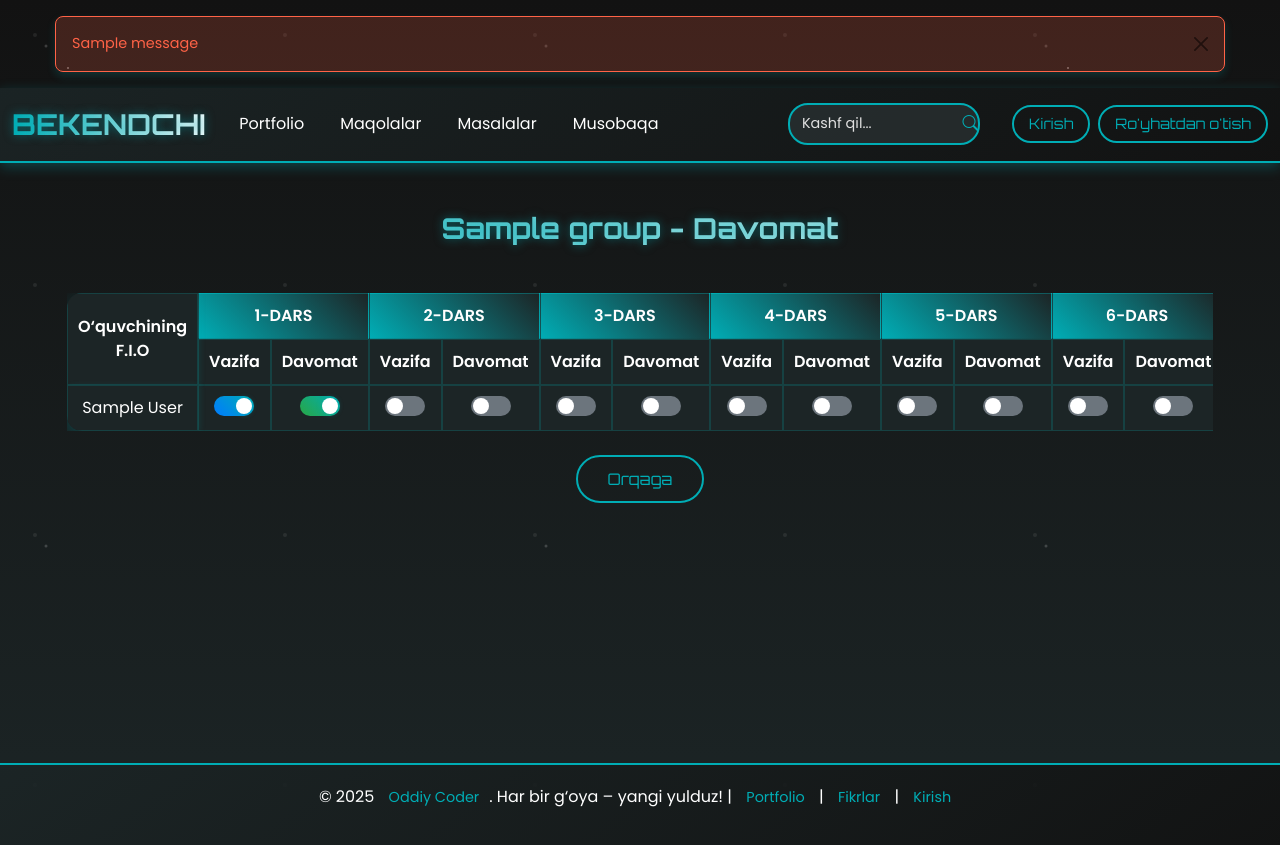
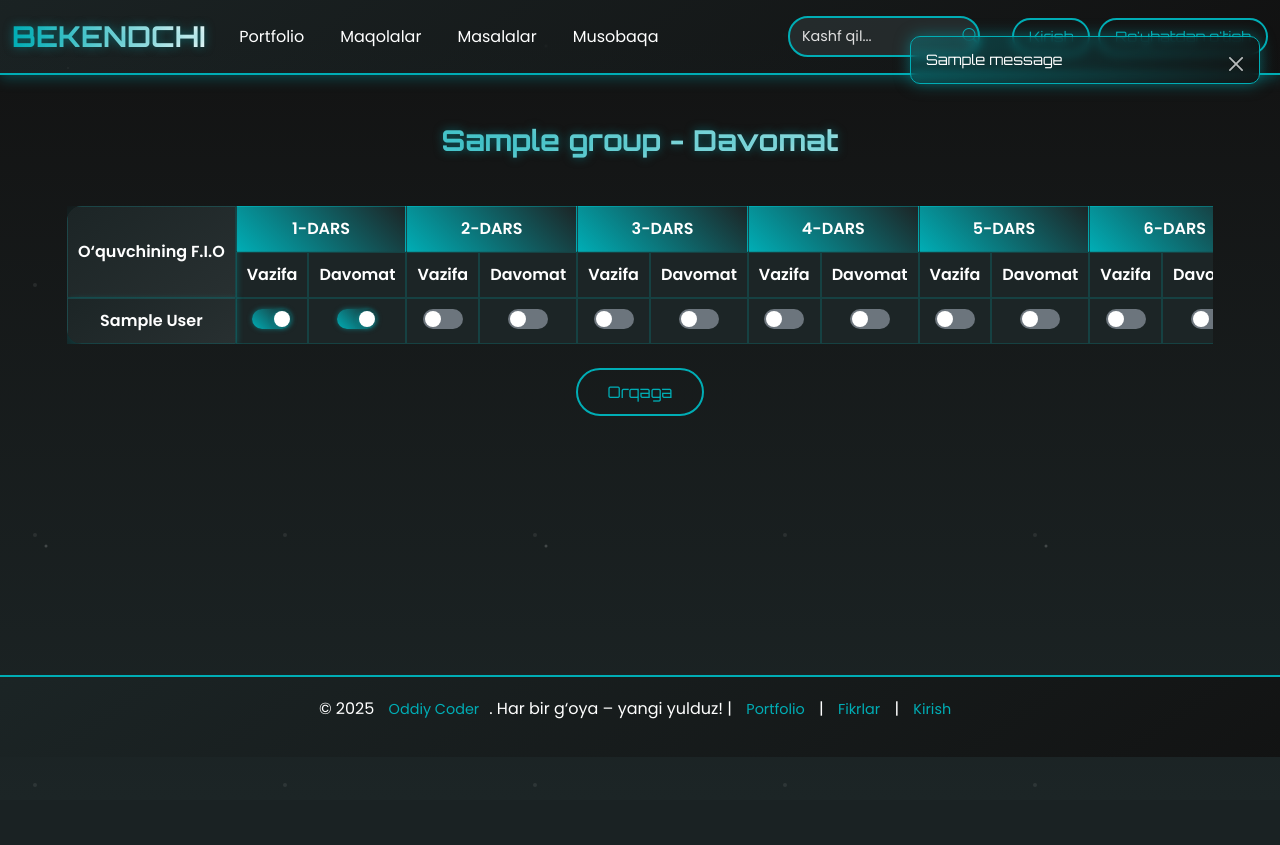
Before and after one commit to davronovuz/bekendchi, a Django app: page /ustozlar/group/1/ in a window 1280 px wide. After the commit the page ends 787 px from the top, so only its background shows below. Run offline with Django 5.2, Linux system fonts and the light colour scheme; tables that the repository leaves empty hold one stand-in row (values such as "Sample post"); one stand-in notice (Sample message) is shown.

Commit message:
ozgarishlar davomatda

```diff
--- a/templates/base.html
+++ b/templates/base.html
@@ -258,14 +258,70 @@
         background: rgba(34, 40, 49, 0.9);
       }
 
-      /* Alert */
-      .alert {
-        border-radius: 8px;
-        box-shadow: 0 4px 8px rgba(0, 173, 181, 0.2);
-        background: rgba(255, 99, 71, 0.2);
-        border: 1px solid #ff6347;
-        color: #ff6347;
+      /* Custom Alert */
+      .messages-container {
+        position: fixed;
+        top: 20px;
+        right: 20px;
+        z-index: 1050;
+        max-width: 350px;
+        width: 100%;
+      }
+
+      .custom-alert {
+        background: linear-gradient(145deg, rgba(0, 173, 181, 0.2), rgba(18, 18, 18, 0.8));
+        border: 1px solid #00adb5;
+        border-radius: 10px;
+        padding: 12px 15px;
+        margin-bottom: 10px;
+        font-family: 'Orbitron', sans-serif;
         font-size: 0.9rem;
+        color: #ffffff;
+        box-shadow: 0 0 15px rgba(0, 173, 181, 0.5);
+        backdrop-filter: blur(5px);
+        animation: slideIn 0.5s ease-out;
+        transition: all 0.3s ease;
+      }
+
+      .custom-alert:hover {
+        box-shadow: 0 0 20px rgba(0, 173, 181, 0.7);
+        transform: translateY(-2px);
+      }
+
+      .custom-alert-success {
+        border-color: #00adb5;
+        background: linear-gradient(145deg, rgba(0, 173, 181, 0.3), rgba(18, 18, 18, 0.8));
+      }
+
+      .custom-alert-error {
+        border-color: #ff4d4d;
+        background: linear-gradient(145deg, rgba(255, 77, 77, 0.2), rgba(18, 18, 18, 0.8));
+      }
+
+      .custom-alert-info {
+        border-color: #4d79ff;
+        background: linear-gradient(145deg, rgba(77, 121, 255, 0.2), rgba(18, 18, 18, 0.8));
+      }
+
+      .custom-alert .btn-close {
+        filter: invert(1);
+        opacity: 0.7;
+        transition: opacity 0.3s ease;
+      }
+
+      .custom-alert .btn-close:hover {
+        opacity: 1;
+      }
+
+      @keyframes slideIn {
+        from {
+          opacity: 0;
+          transform: translateY(-20px);
+        }
+        to {
+          opacity: 1;
+          transform: translateY(0);
+        }
       }
 
       /* Responsive adjustments */
@@ -342,6 +398,15 @@
           font-size: 0.8rem;
           margin: 0 5px;
         }
+        .messages-container {
+          top: 10px;
+          right: 10px;
+          max-width: 90%;
+        }
+        .custom-alert {
+          font-size: 0.8rem;
+          padding: 10px 12px;
+        }
       }
     </style>
   </head>
@@ -352,11 +417,11 @@
     <div class="stars-layer layer3"></div>
 
     <!-- Messages -->
-    <div class="container mt-3">
+    <div class="messages-container mt-3">
       {% if messages %}
         {% for message in messages %}
-          <div class="alert alert-{{ message.tags }} alert-dismissible fade show" role="alert">
-            {{ message }}
+          <div class="custom-alert custom-alert-{{ message.tags }} alert-dismissible fade show" role="alert" data-aos="fade-down">
+            <span>{{ message }}</span>
             <button type="button" class="btn-close" data-bs-dismiss="alert" aria-label="Close"></button>
           </div>
         {% endfor %}
--- a/templates/group_attendance.html
+++ b/templates/group_attendance.html
@@ -36,7 +36,7 @@
                                 <input type="checkbox" name="task_{{ row.student.id }}_{{ forloop.counter }}"
                                        {% if attendance and attendance.task_completed %}checked{% endif %}
                                        {% if not user.is_authenticated or not user.is_superuser %}disabled{% endif %}>
-                                <span class="slider round task-slider"></span>
+                                <span class="slider round"></span>
                             </label>
                         </td>
                         <td>
@@ -44,7 +44,7 @@
                                 <input type="checkbox" name="present_{{ row.student.id }}_{{ forloop.counter }}"
                                        {% if attendance and attendance.is_present %}checked{% endif %}
                                        {% if not user.is_authenticated or not user.is_superuser %}disabled{% endif %}>
-                                <span class="slider round present-slider"></span>
+                                <span class="slider round"></span>
                             </label>
                         </td>
                         {% endfor %}
@@ -53,7 +53,7 @@
                                 <input type="checkbox" name="payment_{{ row.student.id }}"
                                        {% if row.payment %}checked{% endif %}
                                        {% if not user.is_authenticated or not user.is_superuser %}disabled{% endif %}>
-                                <span class="slider round payment-slider"></span>
+                                <span class="slider round"></span>
                             </label>
                         </td>
                         <td class="score-cell">{{ row.score }}</td>
@@ -108,16 +108,22 @@
         font-family: 'Poppins', sans-serif;
         border: 1px solid rgba(0, 173, 181, 0.2);
         min-width: 60px; /* Har bir ustun uchun minimal kenglik */
+        z-index: 0; /* F.I.O ustidan pastroq */
     }
 
     /* Fixed Column for Student Names */
     .fixed-column {
         position: sticky;
         left: 0;
-        background-color: #1c2526;
-        z-index: 1;
+        background: linear-gradient(145deg, #1c2526, #283031); /* Farqli fon */
+        z-index: 2; /* Boshqa ustunlardan yuqori */
         min-width: 200px; /* O‘quvchilar ismi uchun kengroq joy */
-        box-shadow: 3px 0 5px rgba(0, 173, 181, 0.1);
+        box-shadow: 3px 0 5px rgba(0, 173, 181, 0.2); /* Neon soya */
+        color: #ffffff;
+        font-weight: 600;
+        white-space: nowrap;
+        overflow: hidden;
+        text-overflow: ellipsis;
     }
 
     /* Gradient Header */
@@ -127,6 +133,9 @@
         font-weight: 600;
         text-transform: uppercase;
         transition: all 0.3s;
+        position: sticky;
+        top: 0;
+        z-index: 1; /* F.I.O dan pastroq, lekin boshqa ustunlardan yuqori */
     }
 
     .gradient-header:hover {
@@ -183,16 +192,9 @@
         border-radius: 50%;
     }
 
-    input:checked + .task-slider {
-        background: linear-gradient(45deg, #007bff, #00adb5);
-    }
-
-    input:checked + .present-slider {
-        background: linear-gradient(45deg, #28a745, #00adb5);
-    }
-
-    input:checked + .payment-slider {
-        background: linear-gradient(45deg, #28a745, #00adb5);
+    input:checked + .slider {
+        background: linear-gradient(45deg, #00adb5, #1c2526); /* Neon-yashil gradient */
+        box-shadow: 0 0 5px rgba(0, 173, 181, 0.5);
     }
 
     input:checked + .slider:before {
@@ -283,6 +285,9 @@
         input:checked + .slider:before {
             transform: translateX(15px);
         }
+        .fixed-column {
+            min-width: 120px;
+        }
     }
 </style>
 {% endblock %}
```
